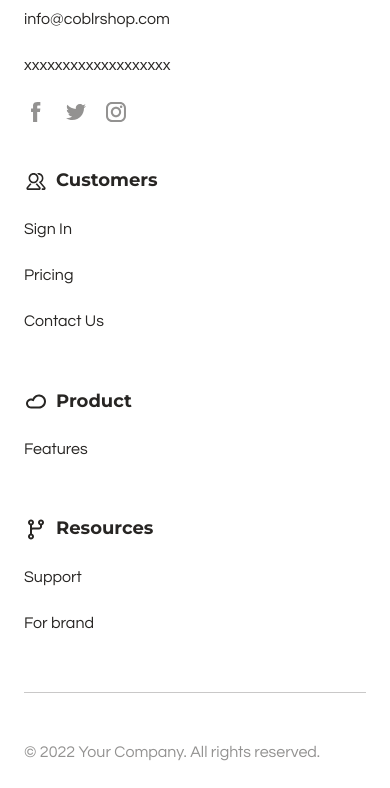
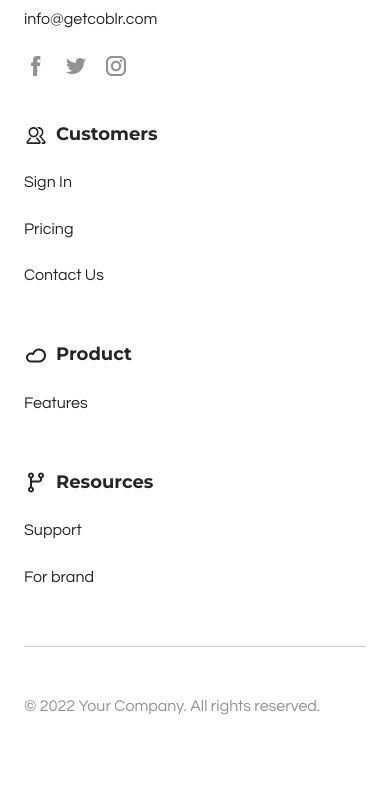
Before and after one commit to GetCoblr/b2b, a Gatsby site: page / in a window 390 px wide. Shown: the part 5649-6437 px from the top of the page. After the commit the page ends 6390 px from the top, so only its background shows below. Built offline with nearby package versions, Linux system fonts and the light colour scheme; Gatsby itself is replaced by a stand-in of ours.

Commit message:
Revision: Remove phone placeholder and updated email.

```diff
--- a/src/components/Footer.jsx
+++ b/src/components/Footer.jsx
@@ -28,9 +28,8 @@ const Footer = ({ className = "" }) => {
               alt="Brand Icon"
             />
             <div className="relative leading-[140%] whitespace-nowrap">
-              info@coblrshop.com
+              info@getcoblr.com
             </div>
-            <div className="relative leading-[140%]">xxxxxxxxxxxxxxxxxxx</div>
             <div className="flex flex-row items-center justify-start gap-[16px]">
               <div className="h-6 w-6 relative overflow-hidden shrink-0 min-h-[24px]">
                 <FacebookSVG />
@@ -146,9 +145,8 @@ const Footer = ({ className = "" }) => {
               alt="Brand Icon"
             />
             <div className="relative leading-[140%] whitespace-nowrap">
-              info@coblrshop.com
+              info@getcoblr.com
             </div>
-            <div className="relative leading-[140%]">xxxxxxxxxxxxxxxxxxx</div>
             <div className="flex flex-row items-center justify-start gap-[16px]">
               <div className="h-6 w-6 relative overflow-hidden shrink-0 min-h-[24px]">
                 <FacebookSVG />
--- a/src/components/for-brand/contact.jsx
+++ b/src/components/for-brand/contact.jsx
@@ -41,7 +41,7 @@ const Contact = ({ className = "" }) => {
                 <div className="flex flex-row items-start justify-start gap-[16px]">
                   <MessageIconSVG />
                   <div className="relative leading-[140%] whitespace-nowrap">
-                    info@coblrshop.com
+                    info@getcoblr.com
                   </div>
                 </div>
               </div>
--- a/src/components/support/FaqComponent.jsx
+++ b/src/components/support/FaqComponent.jsx
@@ -19,7 +19,7 @@ const FaqComponent = ({ className = "" }) => {
       </header>
       <h2 className="md:hidden m-0 self-stretch relative text-[26px] tracking-[0.02em] leading-[140%] font-bold font-inherit">
         Frequently Asked Questions
-        </h2>
+      </h2>
       <section className="self-stretch flex flex-col items-start justify-start max-w-full">
         <FAQItem question="How does billing work?">
           <p>
```
